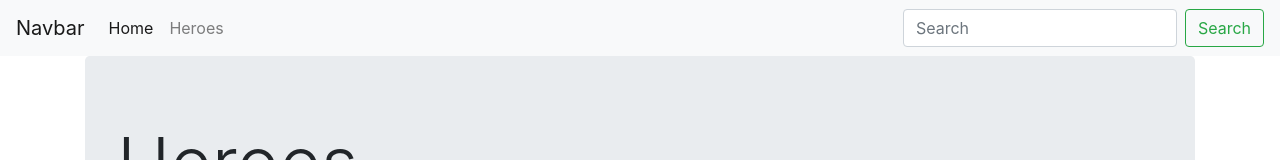
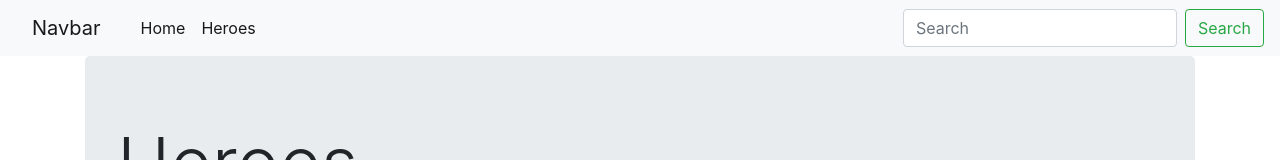
Before and after one commit to petern1953/str-ang-exam-001, an Angular app: page / in a window 1280 px wide. Shown: the top 160 px of the page. Built offline with nearby package versions, Linux system fonts and the light colour scheme.

Commit message:
activate menu item

```diff
--- a/src/app/navigation/navigation.component.html
+++ b/src/app/navigation/navigation.component.html
@@ -2,18 +2,20 @@
 egy alapértelmezett Bootstrap stílusú navbar jelenjen meg. -->
 
 <nav class="navbar navbar-expand-sm navbar-light bg-light">
-  <a class="navbar-brand" href="#">Navbar</a>
+  <!-- <a class="navbar-brand" href="#">Navbar</a> -->
+  <a class="navbar-brand nav-link" routerLink="/">Navbar</a>
   <button class="navbar-toggler d-lg-none" type="button" data-toggle="collapse" data-target="#collapsibleNavId" aria-controls="collapsibleNavId"
       aria-expanded="false" aria-label="Toggle navigation">
     <span class="navbar-toggler-icon"></span>
   </button>
   <div class="collapse navbar-collapse" id="collapsibleNavId">
     <ul class="navbar-nav mr-auto mt-2 mt-lg-0">
-      <li class="nav-item active">
-        <a class="nav-link" routerLink="/">Home</a>
+      <li class="nav-item">
+        <a (click)="flipActive()" class="nav-link" [class]="activeItem" routerLink="/">Home</a>
       </li>
+      <!-- <li class="nav-item active"> -->
       <li class="nav-item">
-        <a class="nav-link" routerLink="/heroes">Heroes</a>
+        <a (click)="flipActive()" class="nav-link" [class]="activeItem" routerLink="/heroes">Heroes</a>
       </li>
       <!-- <li class="nav-item dropdown">
         <a class="nav-link dropdown-toggle" href="#" id="dropdownId" data-toggle="dropdown" aria-haspopup="true" aria-expanded="false">Dropdown</a>
--- a/src/app/navigation/navigation.component.scss
+++ b/src/app/navigation/navigation.component.scss
@@ -0,0 +1,4 @@
+.activeItem {
+  color: red;
+  font-size: 24px;
+}
--- a/src/app/navigation/navigation.component.ts
+++ b/src/app/navigation/navigation.component.ts
@@ -7,7 +7,13 @@ import { Component, OnInit } from '@angular/core';
 })
 export class NavigationComponent implements OnInit {
 
+  public activeItem: string = "active";
+
   constructor() { }
+
+  flipActive(): void {
+    this.activeItem = this.activeItem ? "" : "active";
+  }
 
   ngOnInit(): void {
   }
```
